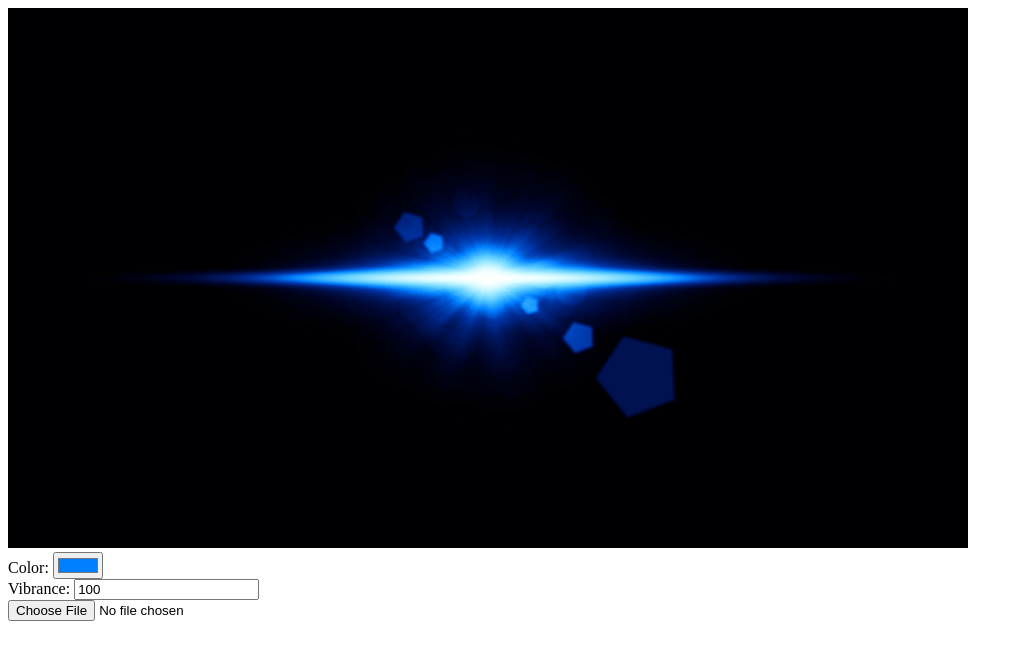
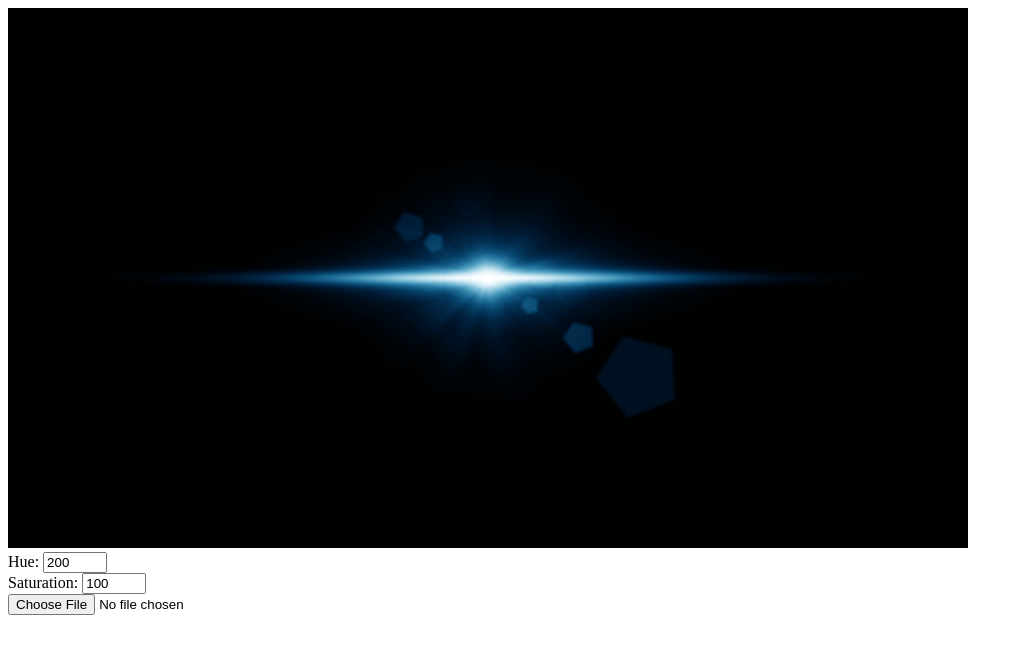
Before and after one commit to yikuansun/colorvibrance.js, a plain HTML site: page index.html in a window 1280 px wide. Shown: the whole page, without its empty margins (0-1023 px from the left). Drawn offline with Linux system fonts and the light colour scheme.

Commit message:
Use hue and saturation

```diff
--- a/colorvibrance.js
+++ b/colorvibrance.js
@@ -4,50 +4,14 @@ colorvibrance.js - a JS library for colorizing black-background overlays
 Written by yikuansun (https://github.com/yikuansun)
 */
 
-function colorvibrance(ctx, color="#FF8000", vibrance=100) {
+function colorvibrance(ctx, hue=200, saturation=100) {
     ctx.save();
 
-    var HSLtoRGB = function(h, s, l) {
-        var a = s * Math.min(l, 1 - l);
-        var f = (n, k=(n+h/30)%12) => l - a*Math.max(Math.min(k-3,9-k,1), -1);
-        return [f(0) * 255, f(8) * 255, f(4) * 255];
-    }
-    var RGBtoHSL = function(r, g, b) {
-        var r = r / 255, g = g / 255, b = b / 255;
-        var v = Math.max(r,g,b), c=v-Math.min(r,g,b), f=(1-Math.abs(v+v-c-1));
-        var h = c && ((v==r) ? (g-b)/c : ((v==g) ? 2+(b-r)/c : 4+(r-g)/c));
-        return [60*(h<0?h+6:h), f ? c/f : 0, (v+v-c)/2];
-    }
-
     // get color map
-    ctx.fillStyle = color;
-    ctx.globalCompositeOperation = "color";
-    ctx.fillRect(0, 0, canv.width, canv.height);
-    var colormap = ctx.getImageData(0, 0, ctx.canvas.width, ctx.canvas.height);
-    var OGcolorData = ctx.getImageData(0, 0, ctx.canvas.width, ctx.canvas.height);
-    // boost vibrance
-    var cmapdata = colormap.data;
-    for (var i = 0; i < cmapdata.length; i += 4) {
-        var rgb = [cmapdata[i], cmapdata[i + 1], cmapdata[i + 2]];
-        var maxchannel = rgb.indexOf(Math.max.apply(null, rgb));
-        var minchannel = rgb.indexOf(Math.min.apply(null, rgb));
-        cmapdata[i + maxchannel] = Math.min(cmapdata[i + maxchannel] + vibrance, 255);
-        cmapdata[i + minchannel] = Math.max(cmapdata[i + minchannel] - vibrance, 0);
-    }
-
-    // blend original image and color map
-    var ogdata = OGcolorData.data;
-    for (var i = 0; i < ogdata.length; i += 4) {
-        var pixel_color = RGBtoHSL(ogdata[i + 0], ogdata[i + 1], ogdata[i + 2]);
-        // shift hue using color map
-        pixel_color[0] = RGBtoHSL(cmapdata[i + 0], cmapdata[i + 1], cmapdata[i + 2])[0];
-        var pixel_color_rgb = HSLtoRGB(pixel_color[0], pixel_color[1], pixel_color[2]);
-        for (var j = 0; j < 3; j++) {
-            ogdata[i + j] = pixel_color_rgb[j];
-        }
-    }
-
-    ctx.putImageData(OGcolorData, 0, 0);
+    ctx.fillStyle = `hsl(${hue}deg, ${saturation}%, ${50 - saturation / 4}%)`;
+    ctx.globalCompositeOperation = "soft-light";
+    ctx.fillRect(0, 0, ctx.canvas.width, ctx.canvas.height);
+    ctx.fillRect(0, 0, ctx.canvas.width, ctx.canvas.height);
 
     ctx.restore();
 }
--- a/index.html
+++ b/index.html
@@ -6,8 +6,8 @@
     <body>
         <img src="greylightflare.jpg" />
         <canvas width="1920" height="1080" style="width: 960px;"></canvas>
-        <br /> Color: <input type="color" value="#0080ff" onchange="color = this.value;callFunc();" />
-        <br /> Vibrance: <input type="number" value="100" step="1" onchange="vibrance = parseFloat(this.value);callFunc();" />
+        <br /> Hue: <input type="number" value="200" min="0" max="360" onchange="hue = parseFloat(this.value);callFunc();" />
+        <br /> Saturation: <input type="number" value="100" min="0" max="100" step="1" onchange="saturation = parseFloat(this.value);callFunc();" />
         <br /> <input type="file" accept="image/*" />
         <script src="colorvibrance.js"></script>
         <script>
@@ -15,11 +15,11 @@
             var ctx = canv.getContext("2d");
             var img = document.querySelector("img");
             img.style.display = "none";
-            var color = "#0080ff";
-            var vibrance = 100;
+            var hue = 200;
+            var saturation = 100;
             function callFunc() {
                 ctx.drawImage(img, 0, 0);
-                colorvibrance(ctx, color, vibrance);
+                colorvibrance(ctx, hue, saturation);
             }
             callFunc();
             document.querySelector("input[type=file]").addEventListener("change", function() {
```
